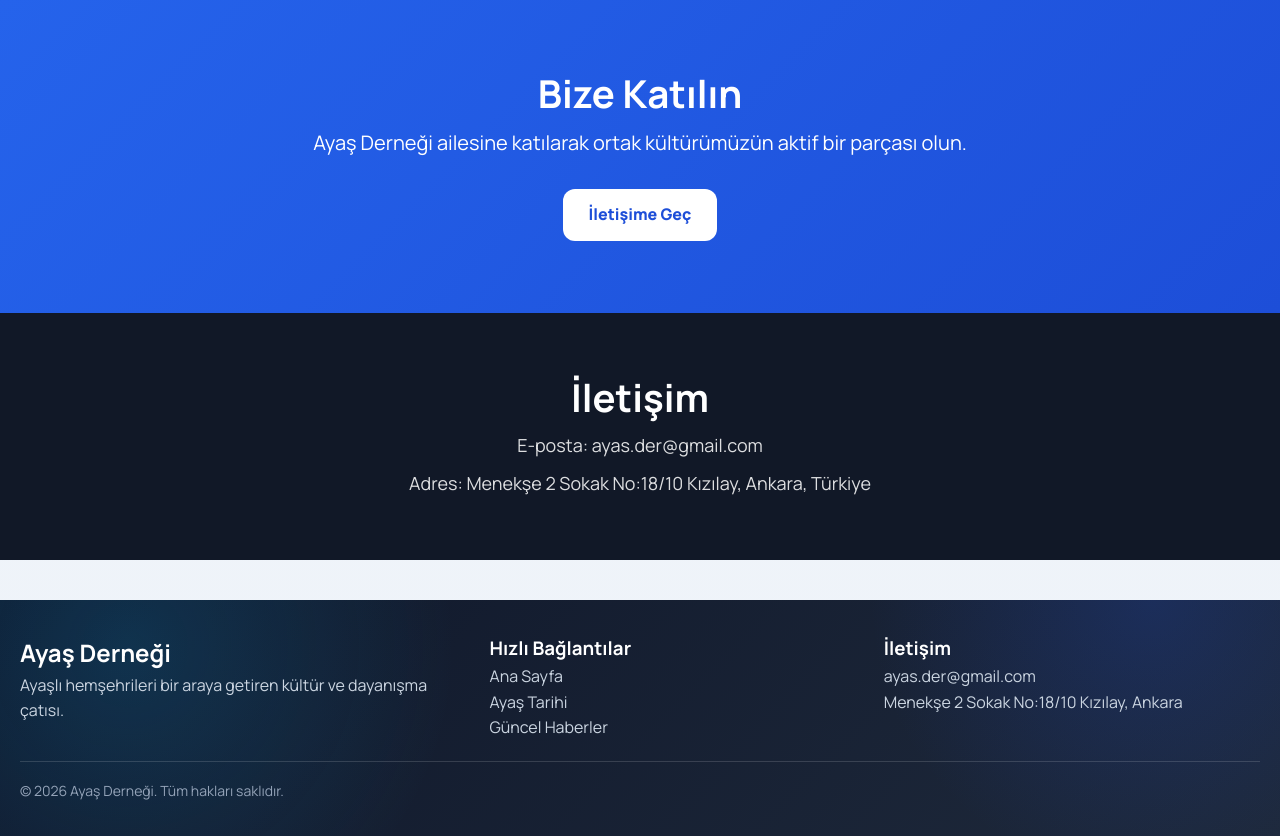
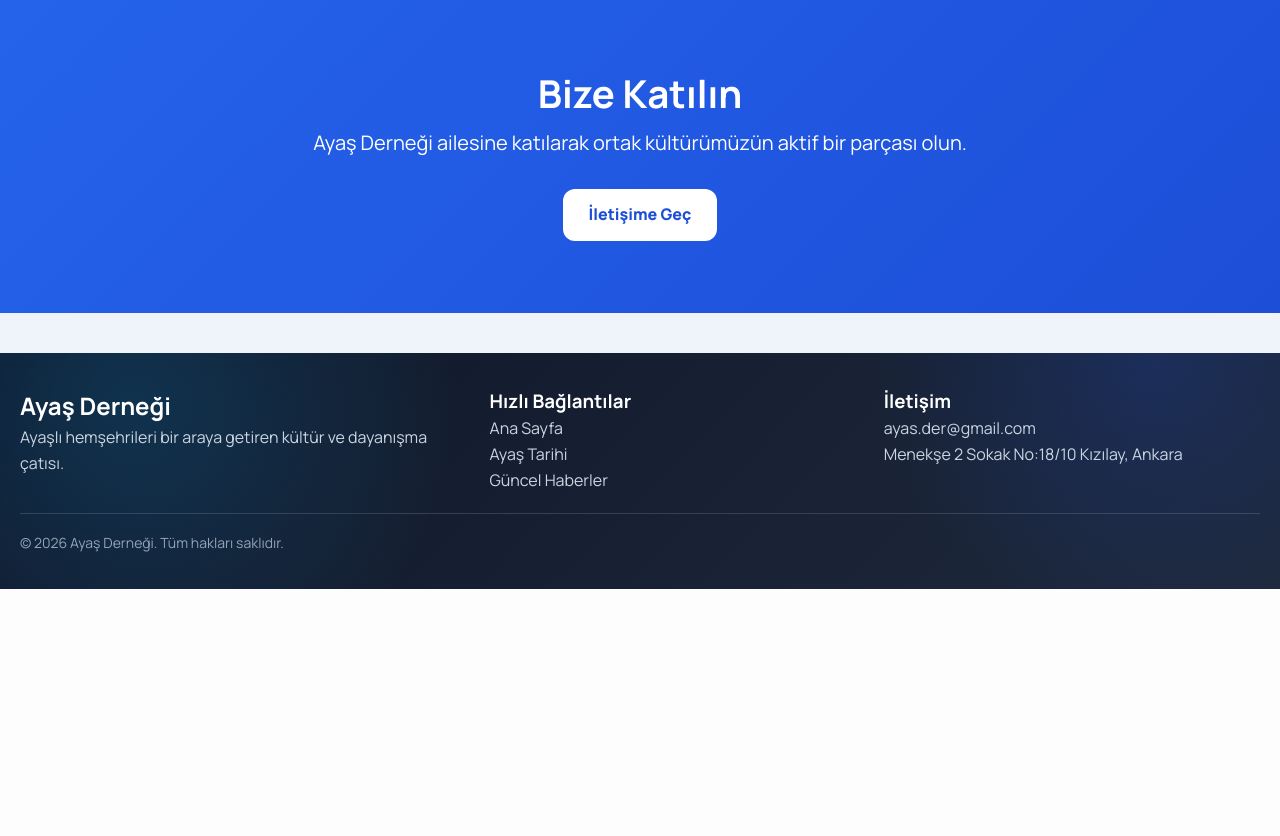
Before and after one commit to OzanSaridogan/AyasAssociationProject, a Django app: page / in a window 1280 px wide. Shown: the part 1708-2544 px from the top of the page. After the commit the page ends 2297 px from the top, so only its background shows below. Run offline with Django 5.2, Linux system fonts and the light colour scheme.

Commit message:
UI change

```diff
--- a/anasayfa/templates/anasayfa2.html
+++ b/anasayfa/templates/anasayfa2.html
@@ -139,13 +139,7 @@
         </div>
       </section>
 
-      <section class="contact-section">
-        <div class="container contact-content">
-          <h2>İletişim</h2>
-          <p>E-posta: ayas.der@gmail.com</p>
-          <p>Adres: Menekşe 2 Sokak No:18/10 Kızılay, Ankara, Türkiye</p>
-        </div>
-      </section>
+
     </main>
 
     <footer class="site-footer">
```
